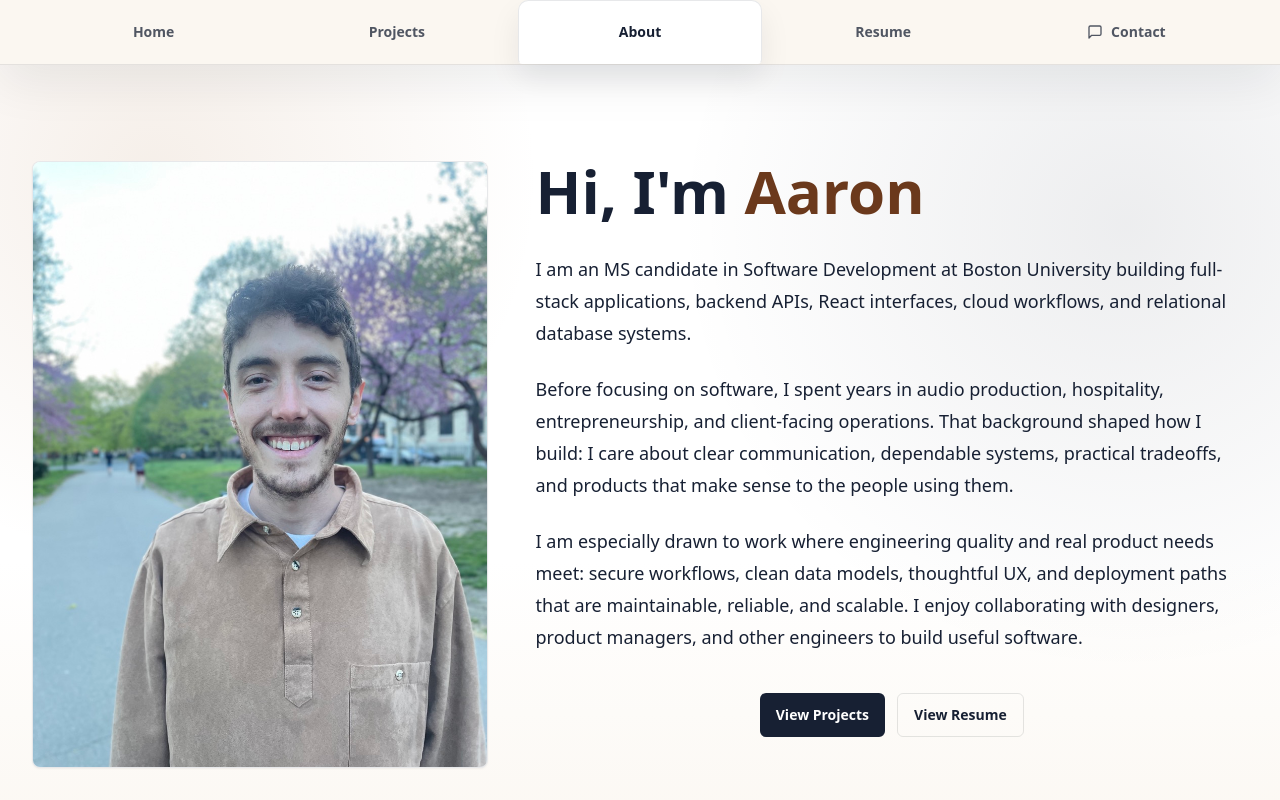
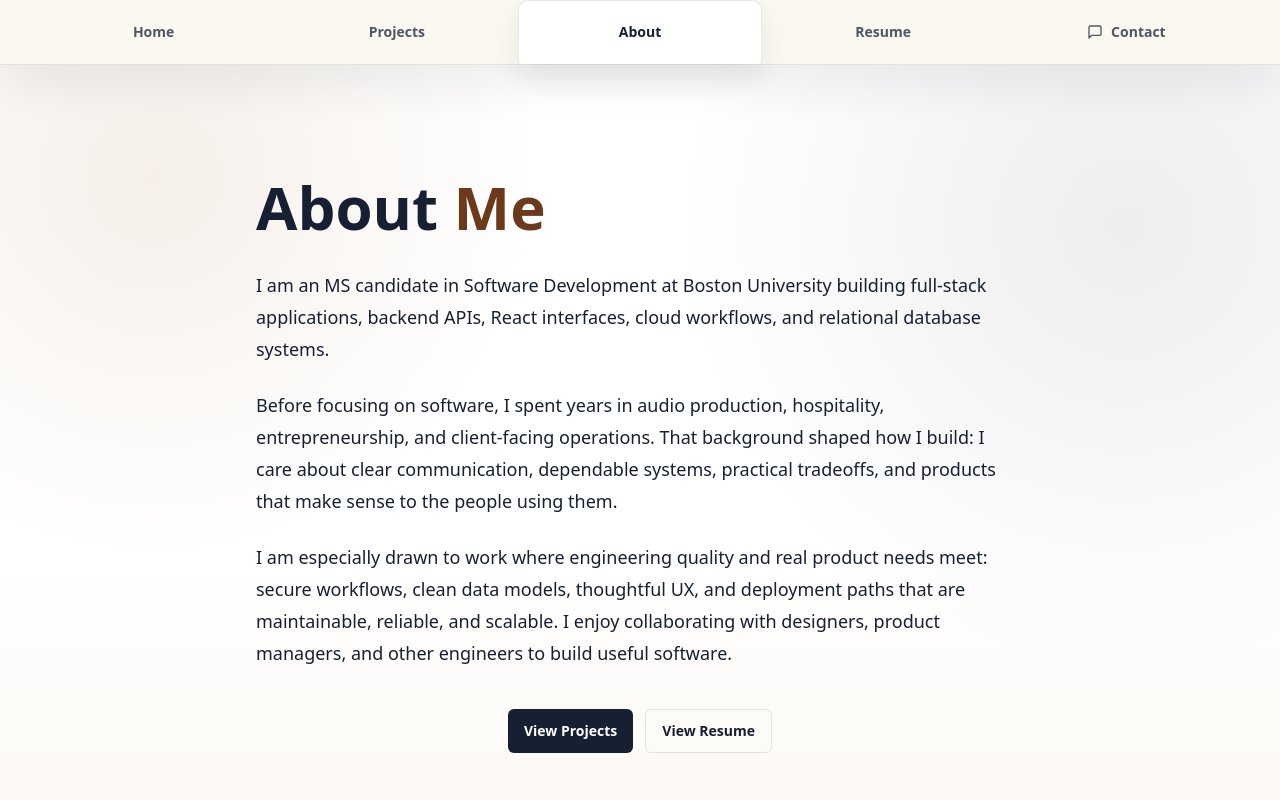
Before and after one commit to aaronbrown2/portfolio-site, a Next.js app: page /about in a window 1280 px wide. Shown: the top 800 px of the page. Built offline with nearby package versions, Linux system fonts and the light colour scheme.

Commit message:
Edited the about page.

```diff
--- a/src/app/about/page.tsx
+++ b/src/app/about/page.tsx
@@ -1,6 +1,5 @@
 import type { Metadata } from "next";
 import { CTAButton } from "@/components/CTAButton";
-import { Headshot } from "@/components/Headshot";
 
 export const metadata: Metadata = {
   title: "About",
@@ -10,25 +9,10 @@ export const metadata: Metadata = {
 export default function AboutPage() {
   return (
     <section className="portal-shell min-h-screen text-navy">
-      <div className="mx-auto max-w-7xl px-4 py-14 sm:px-6 min-[900px]:grid min-[900px]:grid-cols-[minmax(14rem,0.55fr)_minmax(0,1fr)] min-[900px]:items-start min-[900px]:gap-10 lg:grid-cols-[0.78fr_1.22fr] lg:gap-12 lg:px-8 lg:py-24">
-        <div className="mx-auto mb-10 grid w-full max-w-[16rem] gap-6 min-[500px]:max-[691px]:max-w-none min-[500px]:max-[691px]:grid-cols-[minmax(10rem,16rem)_minmax(0,1fr)] min-[500px]:max-[691px]:items-center min-[692px]:float-left min-[692px]:mb-4 min-[692px]:mr-8 min-[692px]:max-w-[18rem] min-[900px]:sticky min-[900px]:top-28 min-[900px]:float-none min-[900px]:mb-0 min-[900px]:mr-0 min-[900px]:max-w-none">
-          <div>
-            <Headshot
-              className="aspect-square border-navy/10 bg-white shadow-[0_26px_90px_rgba(15,23,42,0.10)] min-[900px]:aspect-auto"
-              priority
-            />
-          </div>
-          <h1 className="text-center text-[2.35rem] font-bold leading-none text-navy min-[500px]:max-[691px]:text-[4rem] min-[692px]:hidden">
-            <span className="min-[500px]:max-[691px]:block">Hi, I'm</span>{" "}
-            <span className="text-brown min-[500px]:max-[691px]:block">
-              Aaron
-            </span>
-          </h1>
-        </div>
-
-        <div className="mx-auto w-full max-w-3xl text-center min-[692px]:max-w-none min-[692px]:text-left min-[900px]:max-w-3xl">
-          <h1 className="hidden text-5xl font-bold leading-tight text-navy min-[692px]:block sm:text-6xl">
-            Hi, I'm <span className="text-brown">Aaron</span>
+      <div className="mx-auto flex min-h-screen max-w-7xl items-center px-4 py-14 sm:px-6 lg:px-8 lg:py-24">
+        <div className="mx-auto w-full max-w-3xl text-center sm:text-left">
+          <h1 className="text-5xl font-bold leading-tight text-navy sm:text-6xl">
+            About <span className="text-brown">Me</span>
           </h1>
 
           <div className="mt-8 space-y-6 text-lg leading-8 text-navy/74">
--- a/src/app/page.tsx
+++ b/src/app/page.tsx
@@ -18,7 +18,7 @@ export default function HomePage() {
         >
           <div className="text-center lg:text-left">
             <h1 className="balanced mx-auto max-w-4xl text-5xl font-bold leading-[0.96] text-navy sm:text-7xl lg:mx-0 lg:text-8xl">
-              Hi, I’m <span className="text-brown">Aaron</span>
+              Hi, I’m <span className="text-brown">Aaron.</span>
             </h1>
             <p className="mx-auto mt-7 max-w-2xl text-lg leading-8 text-navy/70 lg:mx-0">
               A full-stack software developer seeking product-focused
```
